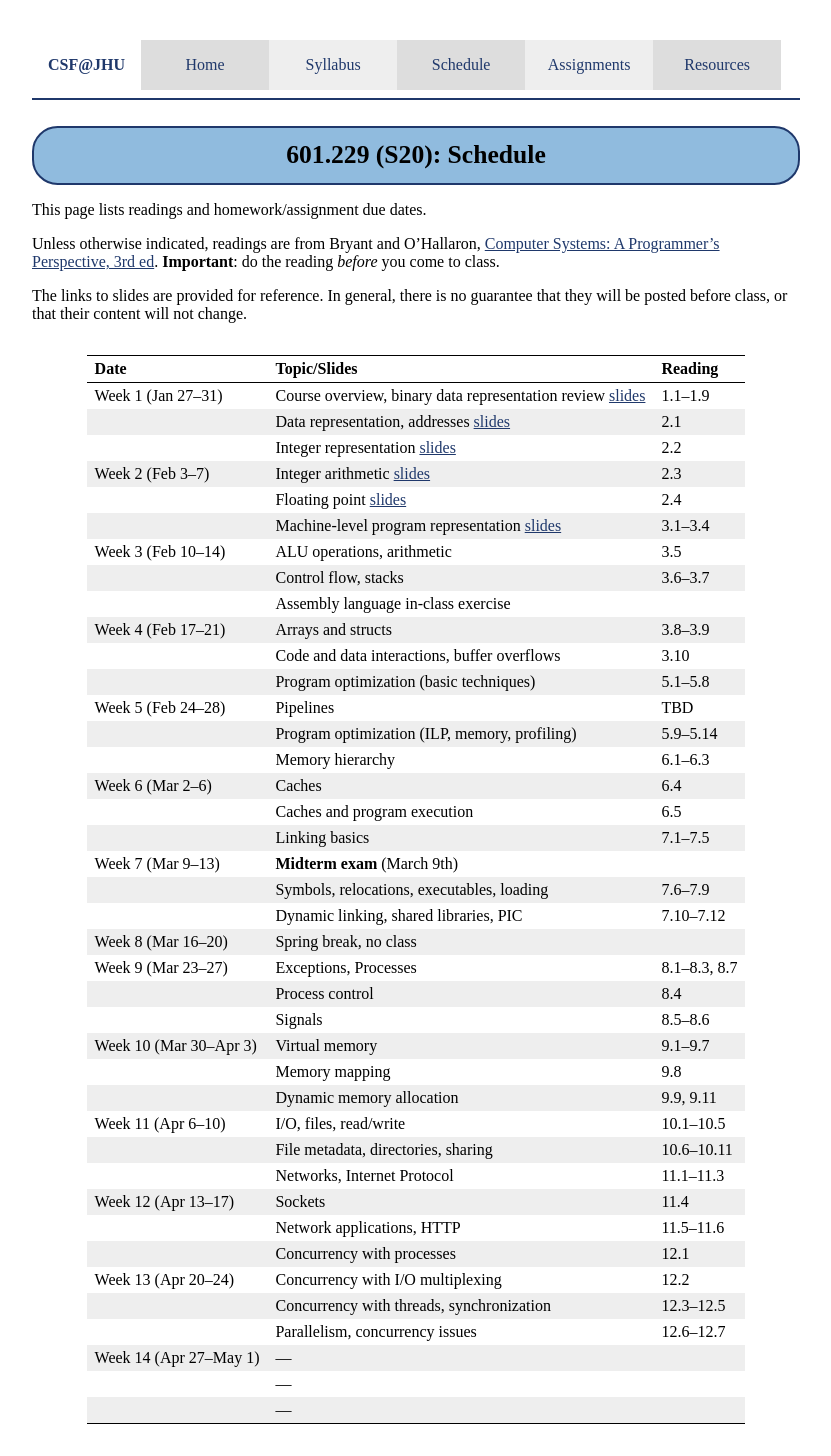
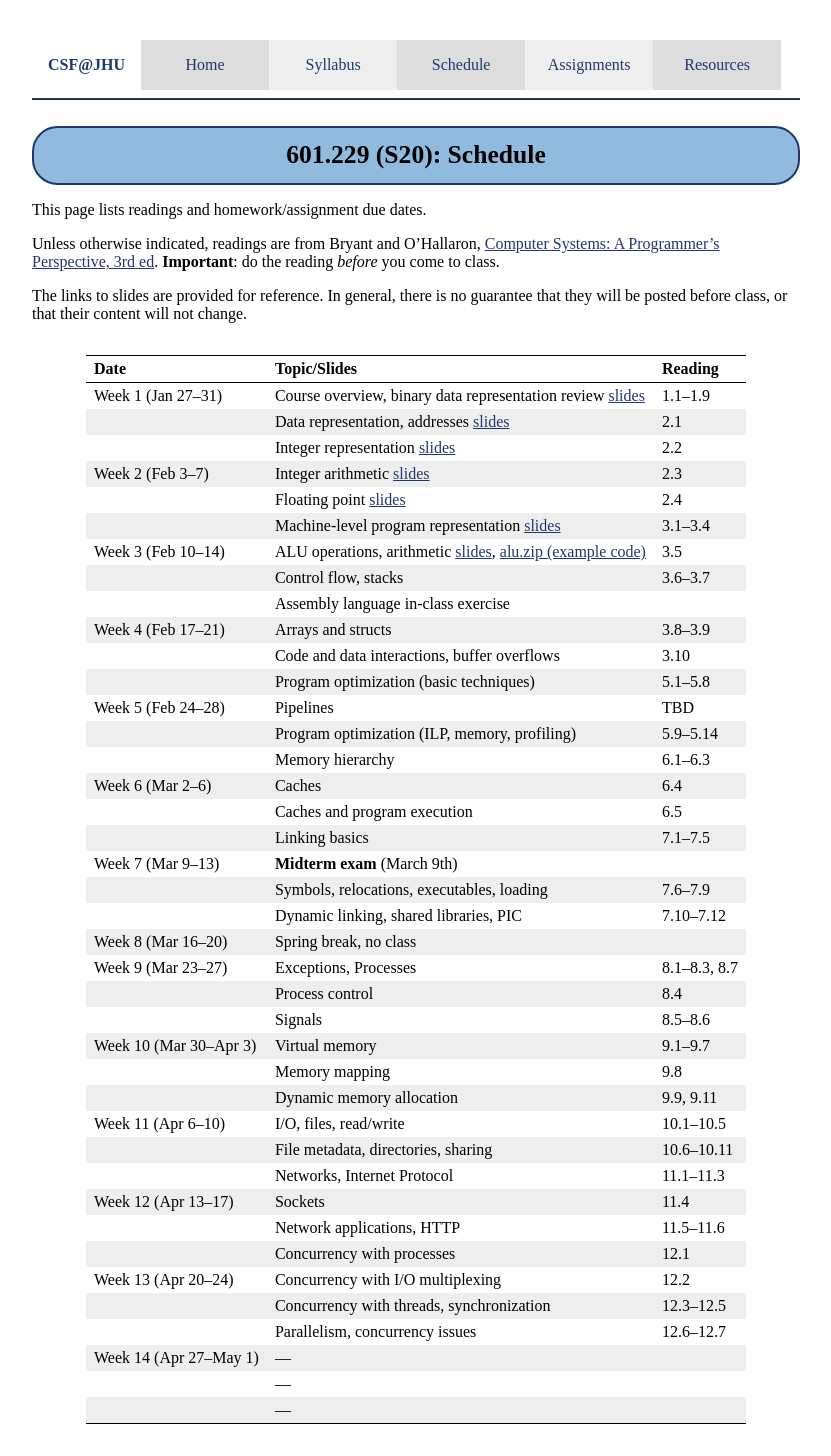
Before and after one commit to jhucsf/spring2020, a Jekyll site: the page built from schedule.md, in a window 1280 px wide. Shown: the whole page, without its empty margins (224-1055 px from the left). Built offline with Jekyll 4.4.1, drawn with Linux system fonts in a browser that asks for light colours.

Commit message:
added slides and example code for lecture 7

```diff
--- a/schedule.md
+++ b/schedule.md
@@ -18,7 +18,7 @@ Week 1 (Jan 27–31) | Course overview, binary data representation review [slide
 Week 2 (Feb 3–7)   | Integer arithmetic [slides](lectures/lecture04-public.pdf) | 2.3 |
                    | Floating point [slides](lectures/lecture05-public.pdf) | 2.4 |
                    | Machine-level program representation [slides](lectures/lecture06-public.pdf) | 3.1–3.4
-Week 3 (Feb 10–14) | ALU operations, arithmetic | 3.5 |
+Week 3 (Feb 10–14) | ALU operations, arithmetic [slides](lectures/lecture07-public.pdf), [alu.zip (example code)](alu.zip) | 3.5 |
                    | Control flow, stacks | 3.6–3.7 |
                    | Assembly language in-class exercise |
 Week 4 (Feb 17–21) | Arrays and structs | 3.8–3.9
```
Also changed, not shown: 9 other files.
